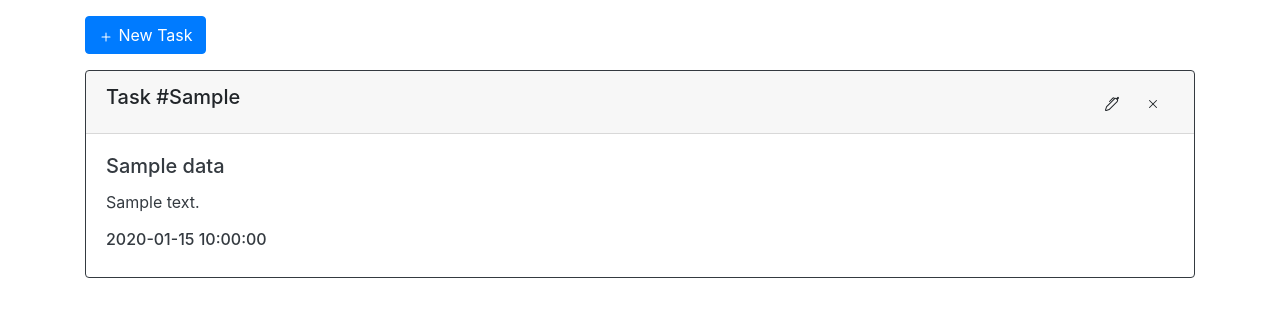
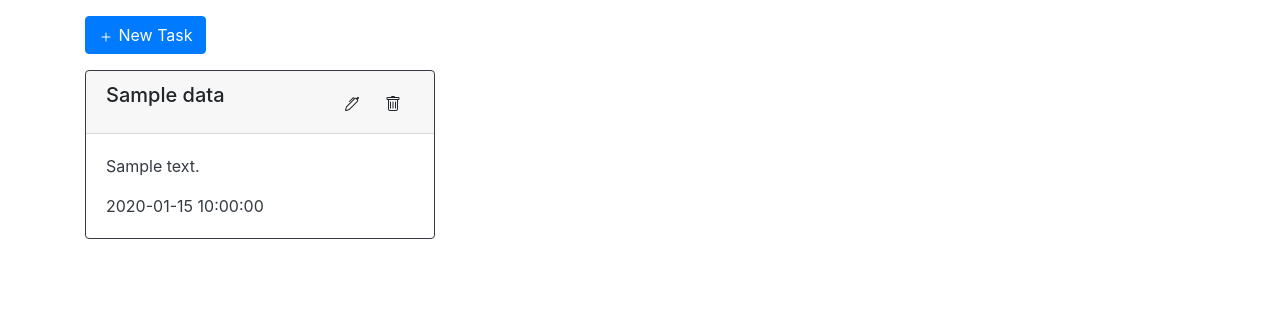
Before and after one commit to naturalDev0/todo-app-sk, a Flask app: template templates/index.html in a window 1280 px wide. Shown: the part 56-373 px from the top of the page. Run offline with Flask 2, Linux system fonts and the light colour scheme; the template is opened without the code that fills it: most values are stand-ins (such as "Sample title", 1, 10 or a date in 2020); some libraries are stand-ins or nearby versions.

Commit message:
(app.py) - Added new routes for 'Update' and 'Delete' to complete the CRUD process. - Added multiple varaibles in redirect, passing arguments for inserting into alert bar when jinja2 reflect the value on 'index.html' page.
(style.css)
- Edited the class name for both 'edit' and 'delete' button function, so when user hover cursor over, the color will change before it actually reaches icon(s).

(action.js)
- Added new removeFadeOut function, so when arguments are passed over to template, the alert bar will be fade out in 7 seconds and remove the element from the page.

(base.html)
- Added new block component 'alertHeader' as to pass html elements from jinja once arguments has been received from form.
- Added url_for for insert_data as to prevent page from routing to the wrong python function in 'app.py'.

(index.html)
- Added new alert bar with conditions stating when category 'cate' meet the required condition, it will display the alert bar with its corresponding colors.
- Added long scrollable modal for edit button function, data will appear for edit in its corresponding form text fields.
- Amended the flexbox grid so when task is created, it generate a small piece of card instead of one card that takes up one whole row like previously.

```diff
--- a/app.py
+++ b/app.py
@@ -1,8 +1,10 @@
 from flask import Flask, render_template, request, redirect, url_for
 import os
+import pytz
 from flask_pymongo import pymongo
 from decouple import config
 from datetime import datetime
+from bson.objectid import ObjectId
 
 app = Flask(__name__)
 
@@ -26,44 +28,115 @@ def index():
     # Retrieve all data from collection
     cursor = collection.find({})
 
+    cate = request.args.get('cate')
+    aStarter = request.args.get('aStarter')
+    aTitle = request.args.get('aTitle')
+    aDesc = request.args.get('aDesc')
+
     # Render the data in 'index.html' page
-    return render_template("index.html", data=cursor)
+    if cate and aStarter and aTitle and aDesc:
+        return render_template("index.html", data=cursor, cate=cate, aStarter=aStarter, aTitle=aTitle, aDesc=aDesc)
 
-# Post route
+    elif aTitle and aDesc:
+        return render_template("index.html", data=cursor, aTitle=aTitle, aDesc=aDesc)
+
+    else:
+        return render_template("index.html", data=cursor)
+
+
+# POST route : Create task
 @app.route('/', methods=["POST"])
 def insert_data():
 
-    # Get form data
-    title = request.form.get('title')               # Form Title
-    description = request.form.get('description')   # Form Description
-    task_count = collection.count() + 1             # Current total count of documents within collection
+    try:
+        # Get form data
+        title = request.form.get('title')               # Get create task form title
+        description = request.form.get('description')   # Get create task form description
+        dtObj = datetime.now(tz=pytz.timezone('Asia/Singapore'))                          # Get current timestamp
 
-    # Insert data into MongoDB
-    collection.insert({
-        "task_no": task_count,
-        "title": title,
-        "description": description
-    })
+    except Exception as e:
+        print(e)
+
+    else:
+        # Update statement and insert into alert later on
+        aTitle = title
+        aDesc = description
+
+        # Insert data into MongoDB with
+        # title, description and current timestamp
+        collection.insert({
+            "title": title,
+            "description": description,
+            "timestamp": dtObj.strftime('%Y-%m-%d %H:%M:%S %z')
+        })
 
     # Redirect to 'index' route
-    return redirect(url_for('index'))
+    return redirect(url_for('index', aTitle=aTitle, aDesc=aDesc))
 
-@app.route("/<id>")
+
+# POST route : Delete task
+@app.route("/delete", methods=["POST"])
 def delete_data():
 
-    return True
+    try:
+        # Retrieve object id
+        taskID = request.form.get('hTaskID')         # TaskID
+        title = request.form.get('delete-title')    # Title
+        description = request.form.get('delete-desc')      # Description
 
-# @app.route("/test")
-# def insert_new_field():
+    except Exception as e:
+        print(e)
 
-#     dtObj = datetime.now()
-#     # collection.updateMany({}, {"$set": {"timestamp": dtObj}},False,True)
-#     print(dtObj)
-#     print(collection)
+    else:
 
-#     cursor = collection.distinct('_id')
-#     for c in cursor:
-#         print(c)
-#         collection.update_one({'_id':c},{'$set': {'timestamp':dtObj }})
+        # Update statement and insert into alert later on
+        cate = "delete"
+        aStarter = 'Task: {}'.format(taskID)
+        aTitle = title
+        aDesc = description
 
-#     return "<h1>Data Inserted</h1>"
+        # Delete one record of selected object ID
+        collection.delete_one({'_id': ObjectId(taskID)})
+
+    # Redirect to 'index' route
+    return redirect(url_for('index', cate=cate, aStarter=aStarter, aTitle=aTitle, aDesc=aDesc))
+
+
+# POST route : Update task
+@app.route("/update", methods=["POST"])
+def update_data():
+
+    try:
+        taskID = request.form.get('hTaskID')     # Get TaskID
+        title = request.form.get('edit-title')  # Get Title content
+        description = request.form.get('edit-desc') # Get Description content
+        dtObj = datetime.now(tz=pytz.timezone('Asia/Singapore')) # Timestamp
+
+    except Exception as e:
+        print(e)
+
+    else:
+
+        # Update statement and insert into alert later on
+        cate = "update"
+        aStarter = "TaskID: {}".format(taskID)
+        aTitle = title
+        aDesc = description
+
+        # Update one record of selected object ID
+        # with title, description and current timestamp
+        collection.update_one({ '_id': ObjectId(taskID) },
+            {'$set':
+                {
+                    'title': title,
+                    'description': description,
+                    "timestamp": dtObj.strftime('%Y-%m-%d %H:%M:%S %z')
+                }
+            }, upsert=False)
+
+    # Redirect to 'index' route
+    return redirect(url_for('index', cate=cate, aStarter=aStarter, aTitle=aTitle, aDesc=aDesc))
+
+
+if __name__ == '__main__':  # Script executed directly?
+    app.run()
--- a/static/css/style.css
+++ b/static/css/style.css
@@ -1,10 +1,10 @@
 /* Hover effect: Edit task */
-svg.editContent:hover path{
+.editContent:hover path{
     fill: #007bff;
 
 }
 /* Hover effect: Delete task */
-svg.deleteContent:hover path {
+.deleteContent:hover path {
     fill: #dc3545;
 }
 
--- a/static/js/action.js
+++ b/static/js/action.js
@@ -6,6 +6,8 @@ const error_title = document.querySelector('#titleErr');
 const error_desc = document.querySelector('#descErr');
 
 const clearBtn = document.querySelector('#form-clearBtn');
+
+let alertBar = document.querySelector('#alertBar');
 
 
 // Function: Clear fields under New Task
@@ -16,7 +18,6 @@ function clrUserInputs(e) {
     error_title.innerHTML = "";
     error_desc.innerHTML = "";
 
-    console.log("done.");
     e.preventDefault();
 };
 
@@ -57,7 +58,23 @@ function validateForm(e) {
 
 };
 
+function removeFadeOut(el, speed) {
+
+    var seconds = speed/1000;
+    el.style.transition = "opacity "+seconds+"s ease";
+    el.style.opacity = 0;
+
+    setTimeout(function() {
+        el.parentNode.removeChild(el);
+    }, speed);
+}
+
 // Execute when document is ready
 document.addEventListener('DOMContentLoaded', function(e){
+
+    if (alertBar) {
+        removeFadeOut(alertBar, 7000);
+    }
+
     clearBtn.addEventListener('click', clrUserInputs);
 });
--- a/templates/base.html
+++ b/templates/base.html
@@ -26,6 +26,7 @@
 
     <!-- Main Content area -->
     <main class="container-fluid">
+        {% block alertHeader %}{% endblock %}
         <section class="container">
 
             <!-- Row: Insert Data area -->
@@ -51,7 +52,7 @@
                     <!-- Hidden form within collapsible field -->
                     <div class="collapse" id="collapseExample">
                         <div class="card card-body mb-3 px-5">
-                            <form name="taskForm" onsubmit="return validateForm()" method="POST" novalidate="novalidate">
+                            <form name="taskForm" action="{{ url_for('insert_data') }}" onsubmit="return validateForm()" method="POST" novalidate="novalidate">
 
                                 <!-- Title input field -->
                                 <div class="form-group mt-2 mb-4">
@@ -81,9 +82,7 @@
 
             <!-- Row: View Data area -->
             <section class="row">
-                <section class="col">
-                    {% block content %}{% endblock %}
-                </section>
+                {% block content %}{% endblock %}
             </section>
 
         </section>
--- a/templates/index.html
+++ b/templates/index.html
@@ -1,59 +1,127 @@
 <!-- Homepage -->
 {% extends "base.html" %}
+
+
+<!-- Alert Content section -->
+{% block alertHeader %}
+
+{% if cate and aStarter and aTitle and aDesc %}
+
+    {% if cate == "update" %}
+    <div class="alert alert-warning alert-dismissible fade show mb-0 mt-3" role="alert" id="alertBar">
+    <strong>Updated data --> </strong><strong>{{ aStarter }}</strong>, <strong>Title: </strong>{{ aTitle }}<strong>, Description: </strong>{{ aDesc }}
+
+    {% elif cate == "delete" %}
+    <div class="alert alert-danger alert-dismissible fade show mb-0 mt-3" role="alert" id="alertBar">
+    <strong>Deleled data --> </strong><strong>{{ aStarter }}</strong>, <strong>Title: </strong>{{ aTitle }}<strong>, Description: </strong>{{ aDesc }}
+
+    {% endif %}
+
+{% else %}
+
+    <div class="alert alert-success alert-dismissible fade show mb-0 mt-3" role="alert" id="alertBar">
+    <strong>Inserted new data! Title: </strong>{{ aTitle }}, <strong>Description: </strong>{{ aDesc }}
+
+{% endif %}
+
+    <button type="button" class="close" data-dismiss="alert" aria-label="Close">
+        <span aria-hidden="true">&times;</span>
+    </button>
+</div>
+
+
+{% endblock%}
 
 <!-- Main Content section -->
 {% block content %}
 {% for d in data %}
 
+<section class="col col-lg-4">
     <div class="card border-dark mb-3">
-    <div class="card-header h5">
-        <span class="align-middle">Task #{{ d["task_no"] }}</span>
-        <div class="btn-group float-right" role="group" aria-label="basic functions">
+        <div class="card-header">
+            <div class="row">
+                <div class="col-5 col-sm-6 col-md-5 col-lg-7 col-xl-8">
+                    <div class="align-middle h5" id="data-title-{{ d['_id'] }}">{{ d["title"] }}</div>
+                </div>
+                <div class="col-2 col-sm-2 col-md-1 col-lg-5 col-xl-2">
+                    <div class="btn-group" role="group" aria-label="basic functions">
+
                         <!-- Button: Edit card content -->
-            <button type="button" class="btn">
-                <svg width="1rem" height="1rem" viewBox="0 0 16 16" id='editTask{{ d["task_no"] }}'
-                    class="bi bi-pen editContent" fill="currentColor" xmlns="http://www.w3.org/2000/svg">
+                        <button type="button" class="btn editContent" id="edit-task-{{ d['_id'] }}" data-toggle="modal" data-target="#staticBackdropScroll-{{ d['_id'] }}">
+                            <svg width="1rem" height="1rem" viewBox="0 0 16 16" class="bi bi-pen" fill="currentColor"
+                                xmlns="http://www.w3.org/2000/svg">
                                 <path fill-rule="evenodd"
                                     d="M5.707 13.707a1 1 0 0 1-.39.242l-3 1a1 1 0 0 1-1.266-1.265l1-3a1 1 0 0 1 .242-.391L10.086 2.5a2 2 0 0 1 2.828 0l.586.586a2 2 0 0 1 0 2.828l-7.793 7.793zM3 11l7.793-7.793a1 1 0 0 1 1.414 0l.586.586a1 1 0 0 1 0 1.414L5 13l-3 1 1-3z" />
                                 <path fill-rule="evenodd"
                                     d="M9.854 2.56a.5.5 0 0 0-.708 0L5.854 5.855a.5.5 0 0 1-.708-.708L8.44 1.854a1.5 1.5 0 0 1 2.122 0l.293.292a.5.5 0 0 1-.707.708l-.293-.293z" />
-                    <path d="M13.293 1.207a1 1 0 0 1 1.414 0l.03.03a1 1 0 0 1 .03 1.383L13.5 4 12 2.5l1.293-1.293z" />
+                                <path
+                                    d="M13.293 1.207a1 1 0 0 1 1.414 0l.03.03a1 1 0 0 1 .03 1.383L13.5 4 12 2.5l1.293-1.293z" />
                             </svg>
                         </button>
 
                         <!-- Button: Delete card content -->
-            <button type="button" class="btn" data-toggle="modal"
-                data-target="#staticBackdrop{{ d['task_no'] }}">
-                <svg width="1rem" height="1rem" viewBox="0 0 16 16" id='deleteTask{{ d["task_no"] }}'
-                    class="bi bi-x deleteContent" fill="currentColor" xmlns="http://www.w3.org/2000/svg">
+                        <button type="button" class="btn deleteContent" data-toggle="modal"
+                            data-target="#staticBackdrop-{{ d['_id'] }}">
+                            <svg width="1em" height="1em" viewBox="0 0 16 16" class="bi bi-trash" fill="currentColor"
+                                xmlns="http://www.w3.org/2000/svg">
+                                <path
+                                    d="M5.5 5.5A.5.5 0 0 1 6 6v6a.5.5 0 0 1-1 0V6a.5.5 0 0 1 .5-.5zm2.5 0a.5.5 0 0 1 .5.5v6a.5.5 0 0 1-1 0V6a.5.5 0 0 1 .5-.5zm3 .5a.5.5 0 0 0-1 0v6a.5.5 0 0 0 1 0V6z" />
                                 <path fill-rule="evenodd"
-                        d="M11.854 4.146a.5.5 0 0 1 0 .708l-7 7a.5.5 0 0 1-.708-.708l7-7a.5.5 0 0 1 .708 0z" />
-                    <path fill-rule="evenodd"
-                        d="M4.146 4.146a.5.5 0 0 0 0 .708l7 7a.5.5 0 0 0 .708-.708l-7-7a.5.5 0 0 0-.708 0z" />
+                                    d="M14.5 3a1 1 0 0 1-1 1H13v9a2 2 0 0 1-2 2H5a2 2 0 0 1-2-2V4h-.5a1 1 0 0 1-1-1V2a1 1 0 0 1 1-1H6a1 1 0 0 1 1-1h2a1 1 0 0 1 1 1h3.5a1 1 0 0 1 1 1v1zM4.118 4L4 4.059V13a1 1 0 0 0 1 1h6a1 1 0 0 0 1-1V4.059L11.882 4H4.118zM2.5 3V2h11v1h-11z" />
                             </svg>
                         </button>
                     </div>
 
+                    <!-- Modal: Edit card content -->
+                    <div class="modal fade" id="staticBackdropScroll-{{ d['_id'] }}" tabindex="-1" aria-labelledby="staticBackdropScroll-{{ d['_id'] }}" aria-hidden="true">
+
+                        <div class="modal-dialog modal-dialog-scrollable">
+                            <div class="modal-content">
+                                <form method="POST" action="{{ url_for('update_data') }}">
+                                    <div class="modal-header">
+                                        <input type="text" class="modal-title form-control" name="edit-title" value="{{d['title']}}
+" />
+                                    </div>
+                                    <div class="modal-body">
+                                        <textarea class="form-control" name="edit-desc">{{ d['description'] }}</textarea>
+                                    </div>
+                                    <div class="modal-footer">
+                                        <input type="hidden" name="hTaskID" value="{{ d['_id'] }}">
+                                        <button type="submit" class="btn btn-primary">Save Changes</button>
+                                    </div>
+                                </form>
+                            </div>
+                        </div>
+
+                    </div>
+
                     <!-- Modal: Delete card content -->
-        <div class="modal fade" id="staticBackdrop{{ d['task_no'] }}" data-backdrop="static" data-keyboard="false"
-                tabindex="-1" aria-labelledby="staticBackdropLabel{{ d['task_no'] }}" aria-hidden="true">
+                    <div class="modal fade" id="staticBackdrop-{{ d['_id'] }}" data-backdrop="static"
+                        data-keyboard="false" tabindex="-1" aria-labelledby="staticBackdropLabel-{{ d['_id'] }}"
+                        aria-hidden="true">
                         <div class="modal-dialog modal-dialog-centered">
                             <div class="modal-content">
+                                <form method="POST" action="{{ url_for('delete_data') }}">
                                     <div class="modal-header">
-                            <h5 class="modal-title" id="staticBackdropLabel{{ d['task_no'] }}">Remove Task
-                                #{{ d["task_no"] }}?</h5>
+                                        <h5 class="modal-title" name="delete-title" id="staticBackdropLabel-{{ d['_id'] }}">Remove Task:
+                                            {{ d["title"] }}?</h5>
                                         <button type="button" class="close" data-dismiss="modal" aria-label="Close">
                                             <span aria-hidden="true">&times;</span>
                                         </button>
+                                        <input type="hidden" name="delete-title" value="{{ d['title'] }}" />
                                     </div>
                                     <div class="modal-body">
-                            <div class="h4">{{ d["title"] }}</div>
                                         <p>{{ d["description"] }}</p>
-                            <p class="h6">{{ d["timestamp"] }}</p>
+                                        <input type="hidden" name="delete-desc" value="{{ d['description'] }}" />
+                                        <p>{{ d["timestamp"] }}</p>
                                     </div>
                                     <div class="modal-footer">
                                         <button type="button" class="btn btn-secondary" data-dismiss="modal">Close</button>
-                            <a type="button" class="btn btn-danger" href="{{ d['_id'] }}">Delete</a>
+                                            <input type="hidden" name="hTaskID" value="{{ d['_id'] }}">
+                                            <input type="submit" class="btn btn-danger" name="submit" value="Delete" />
+                                    </div>
+                                </form>
+                            </div>
                         </div>
                     </div>
                 </div>
@@ -61,11 +129,13 @@
         </div>
         <!-- Card: Title and Description content -->
         <div class="card-body text-dark">
-        <h5 class="card-title">{{ d["title"] }}</h5>
-        <p class="card-text">{{ d["description"]}}</p>
-        <p class="h6">{{ d["timestamp"] }}</p>
+            <!-- <h5 class="card-title">{{ d["title"] }}</h5> -->
+            <p class="card-text" id="data-desc">{{ d["description"]}}</p>
+            <p class="card-text">{{ d["timestamp"] }}</p>
         </div>
     </div>
+</section>
+
 
 {% endfor %}
 {% endblock %}
```
Lines whose indentation alone changed are shown as unchanged.
